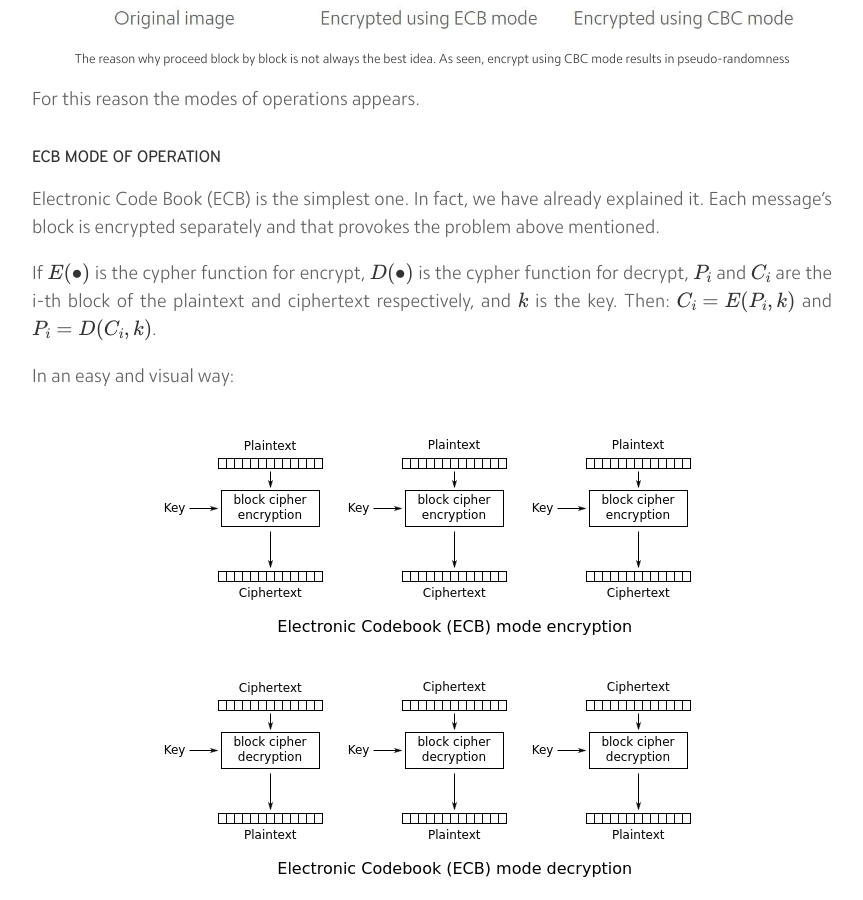
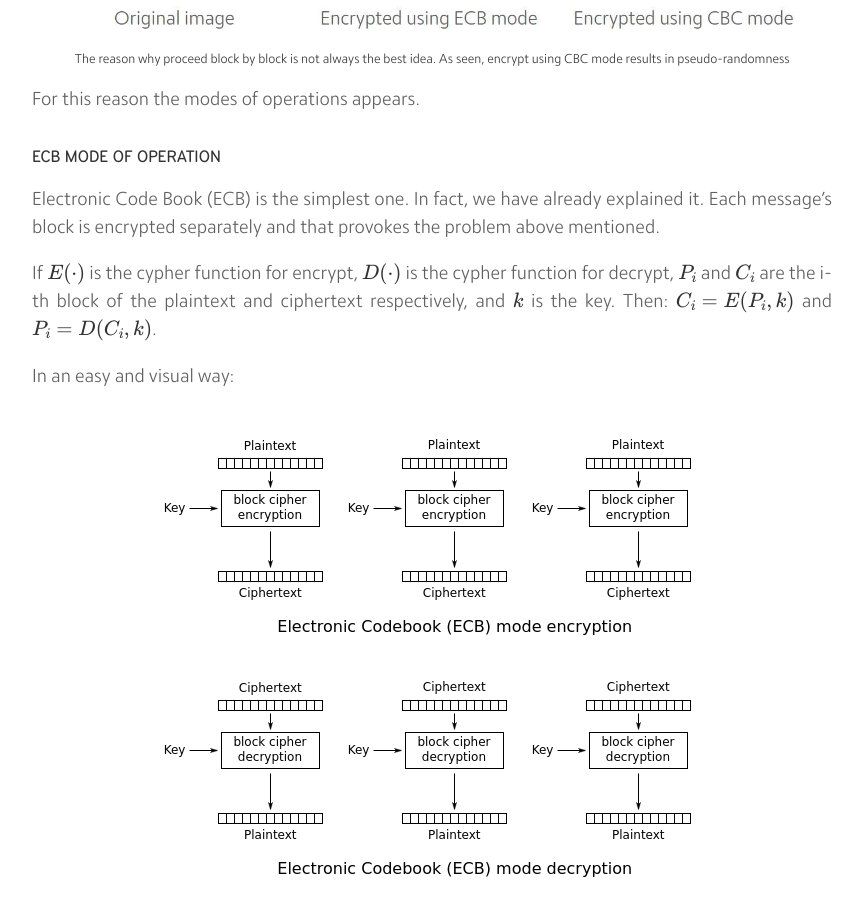
Before and after one commit to MrAnnix/MrAnnix.github.io, a Jekyll site: the page built from _posts/2019-11-07-block-cipher-operation-modes.md, in a window 1280 px wide and 900 px high, scrolled down 1783 px. Shown: the whole window, without its empty margins (208-1071 px from the left). Built offline with Jekyll 4.4.1, drawn with Linux system fonts in a browser that asks for light colours; nearby versions of some CDN libraries; library files that are not in the unit come from our copies; formulas are drawn with MathJax 3.

Commit message:
Update 2019-11-07-block-cipher-operation-modes.md

```diff
--- a/_posts/2019-11-07-block-cipher-operation-modes.md
+++ b/_posts/2019-11-07-block-cipher-operation-modes.md
@@ -36,7 +36,7 @@ For this reason the modes of operations appears.
 
 Electronic Code Book (ECB) is the simplest one. In fact, we have already explained it. Each message's block is encrypted separately and that provokes the problem above mentioned.
 
-If \\( E(\bullet) \\) is the cypher function for encrypt, \\( D(\bullet) \\) is the cypher function for decrypt, \\( P_i \\) and \\( C_i \\) are the i-th block of the plaintext and ciphertext respectively, and \\( k \\) is the key. Then: \\( C_i = E(P_i, k) \\) and \\( P_i = D(C_i, k) \\).
+If \\( E(\cdot) \\) is the cypher function for encrypt, \\( D(\cdot) \\) is the cypher function for decrypt, \\( P_i \\) and \\( C_i \\) are the i-th block of the plaintext and ciphertext respectively, and \\( k \\) is the key. Then: \\( C_i = E(P_i, k) \\) and \\( P_i = D(C_i, k) \\).
 
 In an easy and visual way:
 
```
